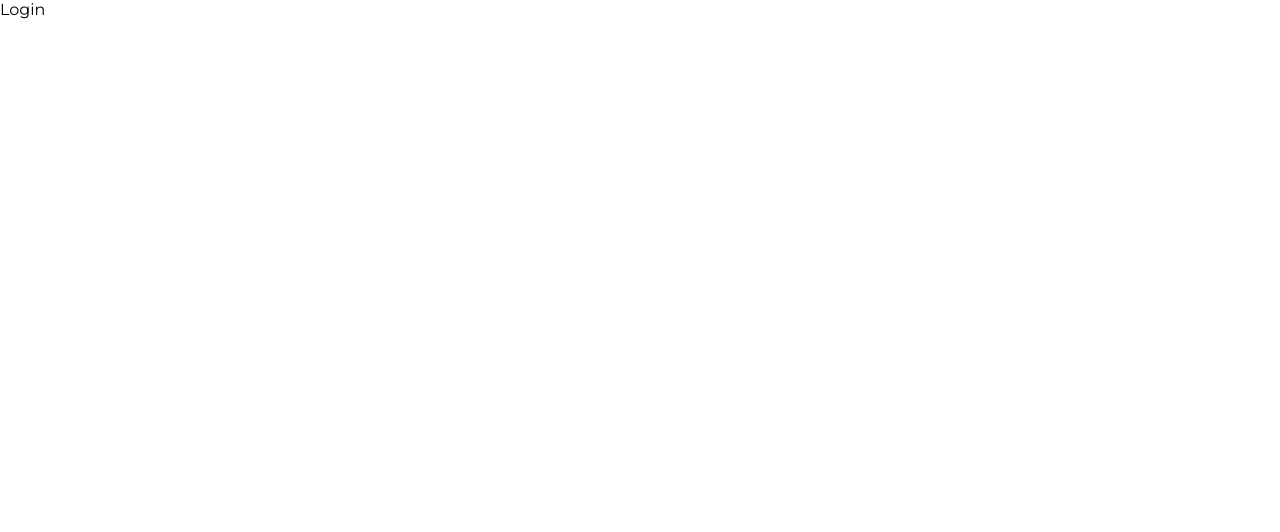
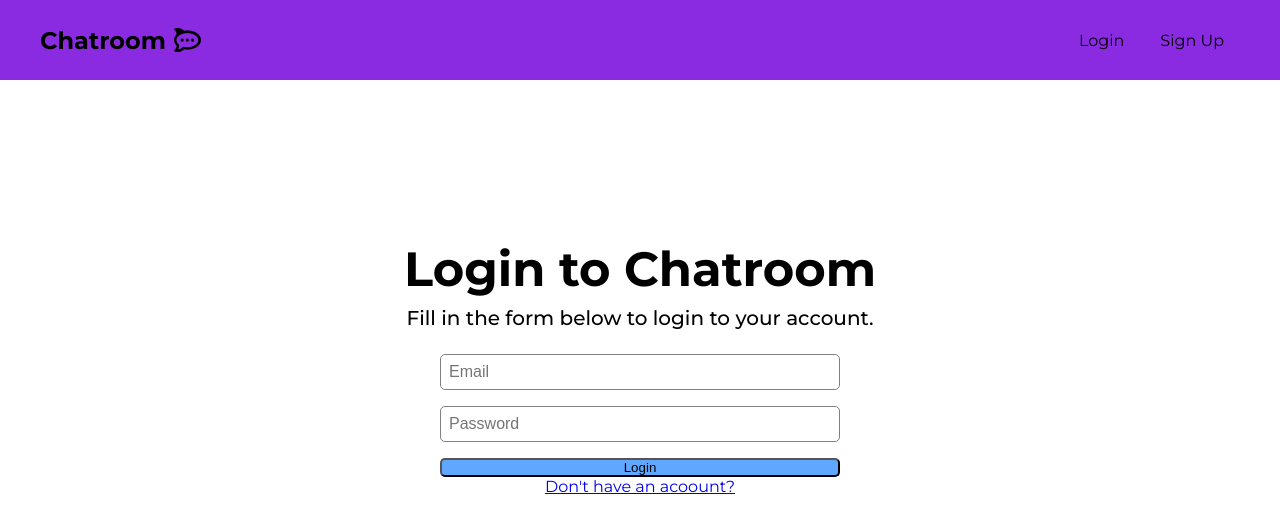
Before and after one commit to LukasV3/chatroom-app, a React (Create React App) app: page /login in a window 1280 px wide. Shown: the top 532 px of the page. Built offline with nearby package versions, Linux system fonts and the light colour scheme.

Commit message:
created AuthForm component to help render Login and SignUp pages

```diff
--- /dev/null
+++ b/src/components/AuthForm/AuthForm.tsx
@@ -0,0 +1,36 @@
+import React from "react";
+import "./styles.scss";
+import { Link } from "react-router-dom";
+
+interface Props {
+  type: "Login" | "Sign Up";
+}
+
+const AuthForm = ({ type }: Props) => {
+  return (
+    <div className="authform">
+      <h1 className="authform__title">{type} to Chatroom</h1>
+      <h3 className="authform__description">
+        Fill in the form below to {type === "Login" ? "login to your " : "create an "}
+        account.
+      </h3>
+      <form className="authform__form">
+        <input type="email" placeholder="Email" className="authform__form--email" />
+        <input
+          type="password"
+          placeholder="Password"
+          className="authform__form--password"
+        />
+        <button className="btn btn--primary">{type}</button>
+      </form>
+
+      {type === "Login" ? (
+        <Link to="/signup">Don't have an acoount?</Link>
+      ) : (
+        <Link to="/login">Already have an account?</Link>
+      )}
+    </div>
+  );
+};
+
+export default AuthForm;
--- /dev/null
+++ b/src/components/AuthForm/styles.scss
@@ -0,0 +1,37 @@
+.authform {
+  padding: 10rem 1rem;
+  margin: 0 auto;
+  max-width: 80rem;
+  display: flex;
+  flex-direction: column;
+  justify-content: center;
+  align-items: center;
+  text-align: center;
+
+  &__title {
+    font-size: 3rem;
+    margin-bottom: 0.5rem;
+  }
+
+  &__description {
+    font-size: 1.25rem;
+    font-weight: 500;
+    margin-bottom: 1.5rem;
+  }
+
+  &__form {
+    display: flex;
+    flex-direction: column;
+    width: 100%;
+    max-width: 25rem;
+
+    & input {
+      width: 100%;
+      font-size: 1rem;
+      padding: 0.5rem;
+      border-radius: 5px;
+      border: 1px solid grey;
+      margin-bottom: 1rem;
+    }
+  }
+}
--- a/src/pages/Login/Login.tsx
+++ b/src/pages/Login/Login.tsx
@@ -1,8 +1,16 @@
 import React from "react";
 import "./styles.scss";
 
+import AuthForm from "../../components/AuthForm/AuthForm";
+import Navbar from "../../components/Navbar/Navbar";
+
 const Login = () => {
-  return <div>Login</div>;
+  return (
+    <>
+      <Navbar />
+      <AuthForm type="Login" />
+    </>
+  );
 };
 
 export default Login;
--- a/src/pages/SignUp/SignUp.tsx
+++ b/src/pages/SignUp/SignUp.tsx
@@ -1,8 +1,16 @@
 import React from "react";
 import "./styles.scss";
 
+import AuthForm from "../../components/AuthForm/AuthForm";
+import Navbar from "../../components/Navbar/Navbar";
+
 const SignUp = () => {
-  return <div>SignUp</div>;
+  return (
+    <>
+      <Navbar />
+      <AuthForm type="Sign Up" />
+    </>
+  );
 };
 
 export default SignUp;
```
